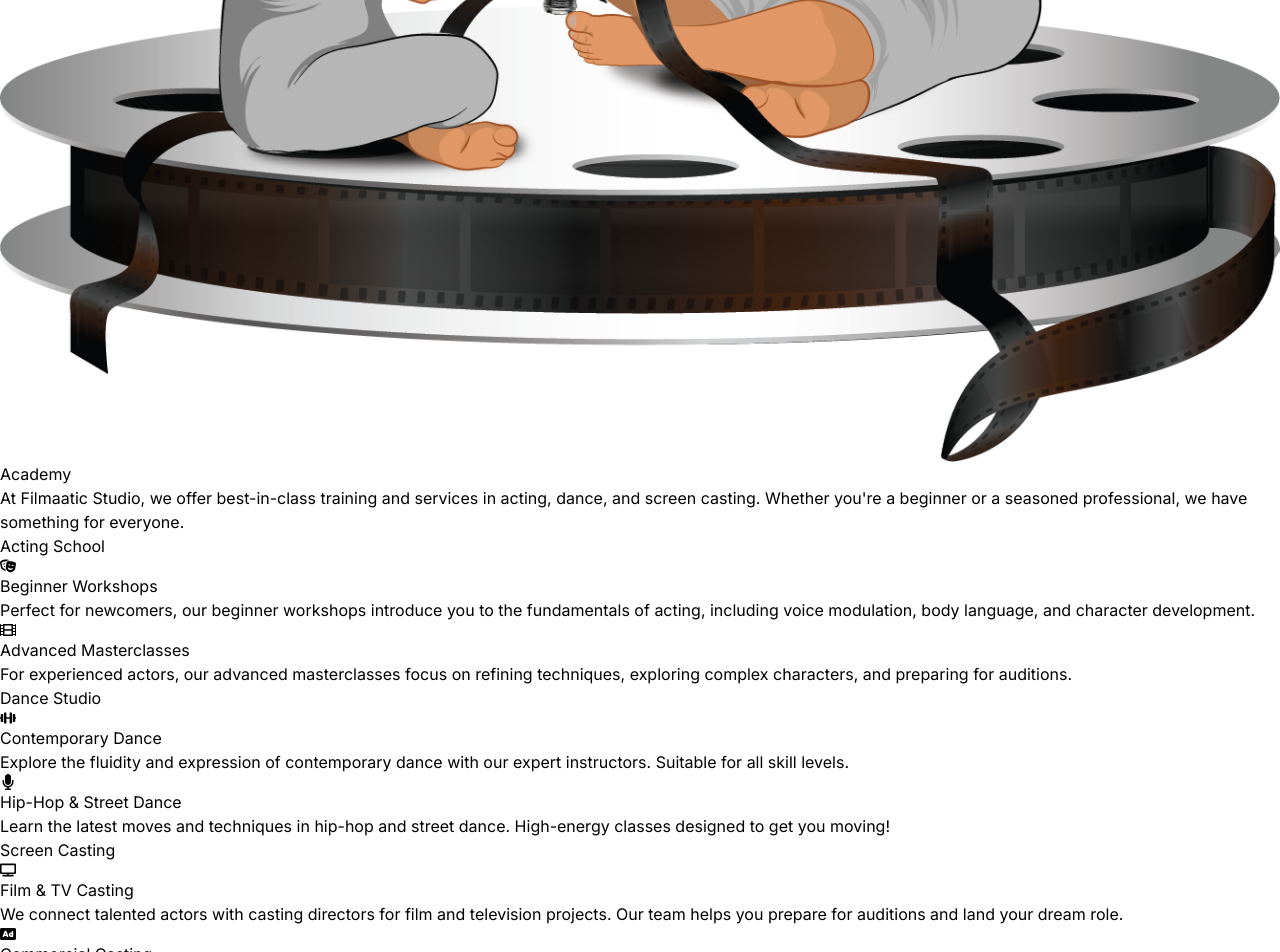
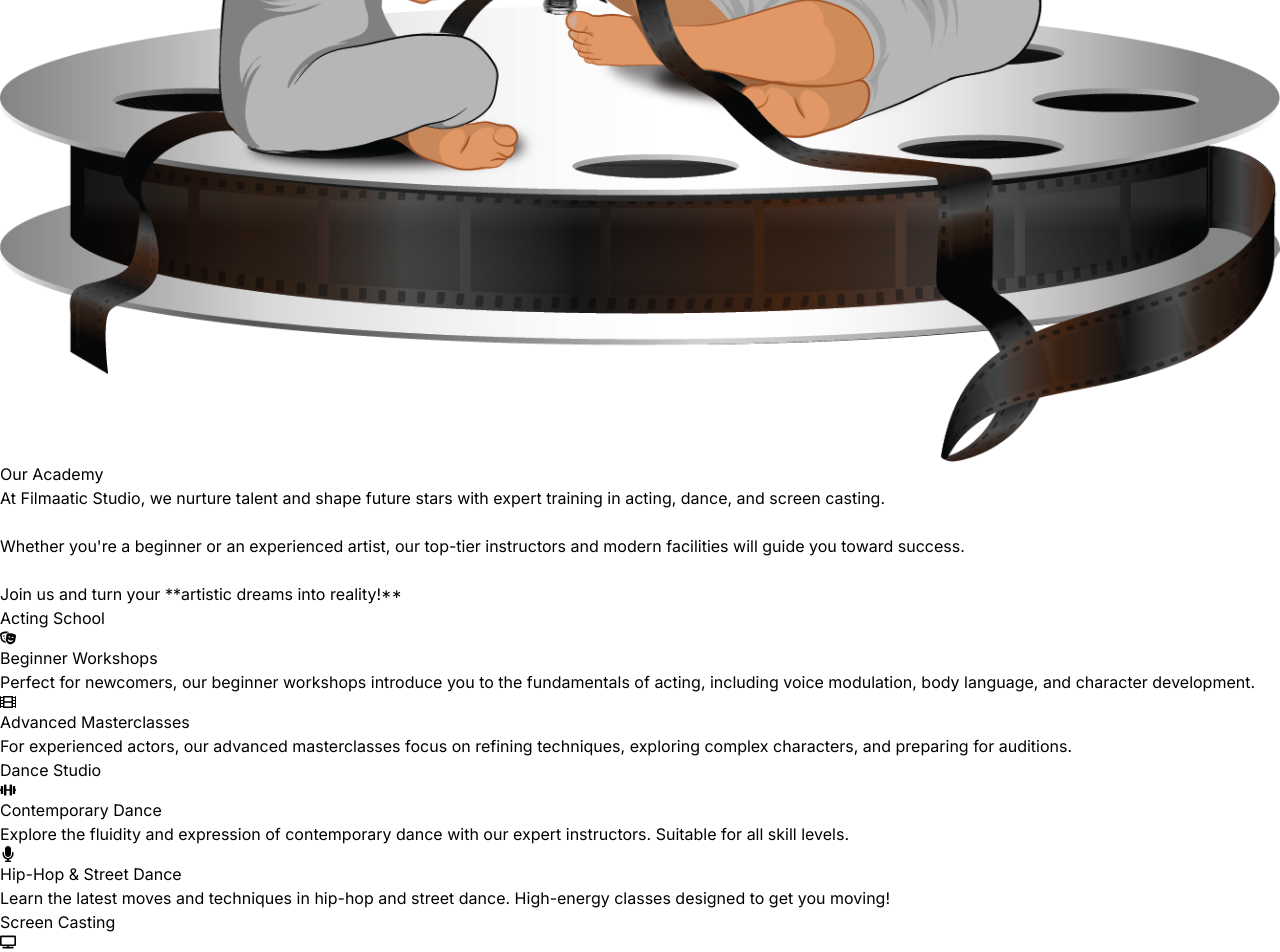
Before and after one commit to lifeplannerdev/filmaatic, a React (Vite) app: page /service in a window 1280 px wide. Shown: the part 1057-2009 px from the top of the page. Built offline with nearby package versions, Linux system fonts and the light colour scheme.

Commit message:
19 march commit

```diff
--- a/src/pages/Service.jsx
+++ b/src/pages/Service.jsx
@@ -30,24 +30,39 @@ const Service = () => {
 
       <div className="container mx-auto px-6 relative z-10 max-w-6xl">
         {/* Hero Section */}
-        <section className="text-center mb-20 animate-fade-in">
-        <h2 className="text-5xl font-bold mb-6 flex flex-col items-center">
-  <div className="w-full flex justify-center mb-2">
+        <section className="text-center md:text-left mb-16 animate-fade-in">
+  <div className="max-w-6xl mx-auto px-6 flex flex-col md:flex-row items-center md:items-start gap-6">
+
+    {/* Image on the left */}
+    <div className="w-full md:w-1/2 flex justify-center md:justify-start">
       <img
         src="/img/logo.png"
-      className="w-[50%] h-auto object-contain"
+        className="w-[60%] md:w-[70%] h-auto object-contain"
         alt="Academy Logo"
       />
     </div>
+
+    {/* Compact Glassmorphic Card */}
+    <div className="w-full md:w-1/2 bg-[rgba(255,255,255,0.1)] backdrop-blur-lg border border-[rgba(255,255,255,0.2)] rounded-xl p-12 shadow-lg transition-all duration-300 hover:bg-[rgba(255,255,255,0.15)] hover:scale-105">
+      <h2 className="text-4xl font-bold mb-3">
         <span className="text-transparent bg-clip-text bg-gradient-to-r from-pink-500 to-purple-500">
-    Academy
+          Our Academy
         </span>
       </h2>
+      <p className="text-base text-gray-300 leading-relaxed">
+        At <span className="font-semibold text-white">Filmaatic Studio</span>, we nurture talent and shape future stars with expert training in
+        <span className="text-pink-400 font-semibold"> acting</span>, <span className="text-purple-400 font-semibold"> dance</span>, and <span className="text-blue-400 font-semibold"> screen casting</span>.
+        <br /><br />
+        Whether you're a beginner or an experienced artist, our top-tier instructors and modern facilities will guide you toward success.
+        <br /><br />
+        Join us and turn your **artistic dreams into reality!**
+      </p>
+    </div>
 
-          <p className="text-lg text-gray-300 max-w-2xl mx-auto">
-            At Filmaatic Studio, we offer best-in-class training and services in acting, dance, and screen casting. Whether you're a beginner or a seasoned professional, we have something for everyone.
-          </p>
+  </div>
 </section>
+
+
 
         {/* Acting School Card */}
         <section className="mb-16 animate-fade-in-up">
```
Lines whose indentation alone changed are shown as unchanged.
